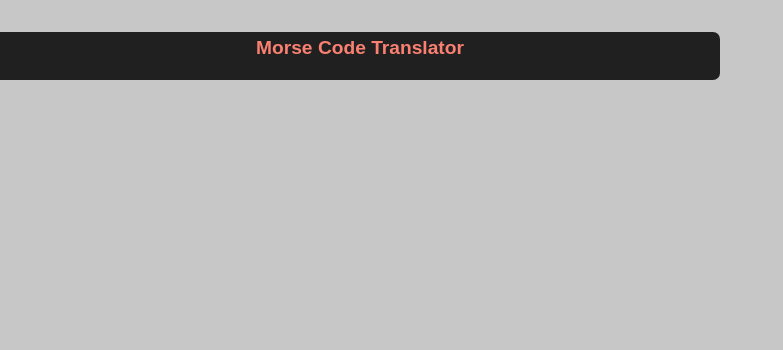
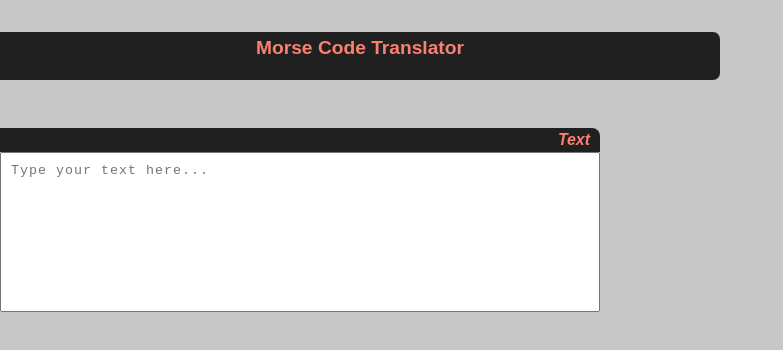
Before and after one commit to rubenSinzig/the_letter_converter, a React (Create React App) app: page / in a window 1280 px wide. Shown: the top 350 px of the page, without its empty margins (0-783 px from the left). Built offline with nearby package versions, Linux system fonts and the light colour scheme.

Commit message:
wrapper-Input

```diff
--- a/src/App.js
+++ b/src/App.js
@@ -8,9 +8,9 @@ function App() {
   return (
     <React.Fragment>
       <Header />
-      {/* <Input />
+      <Input />
       <Output />
-      <Footer /> */}
+      {/* <Footer /> */}
     </React.Fragment>
   );
 }
--- a/src/components/Header.js
+++ b/src/components/Header.js
@@ -5,4 +5,5 @@ const Header = () => {
     </div>
   );
 };
+
 export default Header;
--- a/src/components/Input.js
+++ b/src/components/Input.js
@@ -0,0 +1,12 @@
+const Input = () => {
+  return (
+    <div className="wrapper-input">
+      <div>
+        <h3>Text</h3>
+      </div>
+      <textarea placeholder="Type your text here..."></textarea>
+    </div>
+  );
+};
+
+export default Input;
--- a/src/components/Output.js
+++ b/src/components/Output.js
@@ -0,0 +1,4 @@
+const Output = () => {
+  return <div className="wrapper-output"></div>;
+};
+export default Output;
--- a/src/sass/main.scss
+++ b/src/sass/main.scss
@@ -9,7 +9,12 @@
 }
 
 body {
+  width: 100vw;
+  height: 100vh;
   background-color: rgb(199, 199, 199);
+  display: flex;
+  flex-direction: column;
+  justify-content: space-between;
 }
 
 // Header
@@ -33,3 +38,34 @@ body {
     color: salmon;
   }
 }
+
+// Input
+.wrapper-input {
+  margin-top: 3rem;
+  width: 60vw;
+  max-width: 600px;
+  display: flex;
+  flex-direction: column;
+
+  div {
+    width: 100%;
+    height: 1.5rem;
+    background-color: rgb(32, 32, 32);
+    color: salmon;
+    font-size: 0.85rem;
+    font-style: italic;
+    text-align: end;
+    padding-top: 3px;
+    padding-right: 10px;
+    border-radius: 0 8px 0 0;
+  }
+
+  textarea {
+    padding: 10px;
+    resize: none;
+    width: 100%;
+    height: 10rem;
+    letter-spacing: 1px;
+    outline: none;
+  }
+}
```
